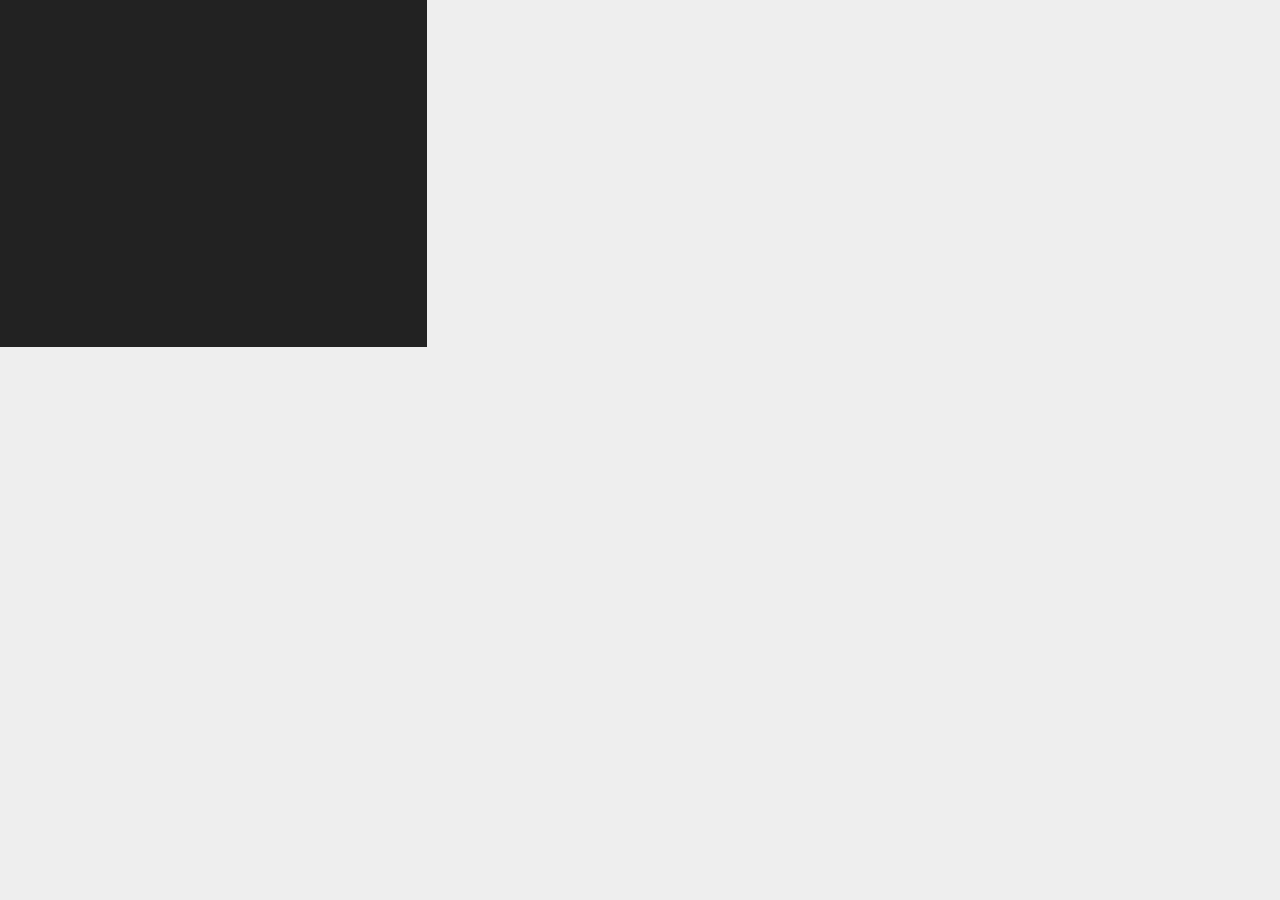
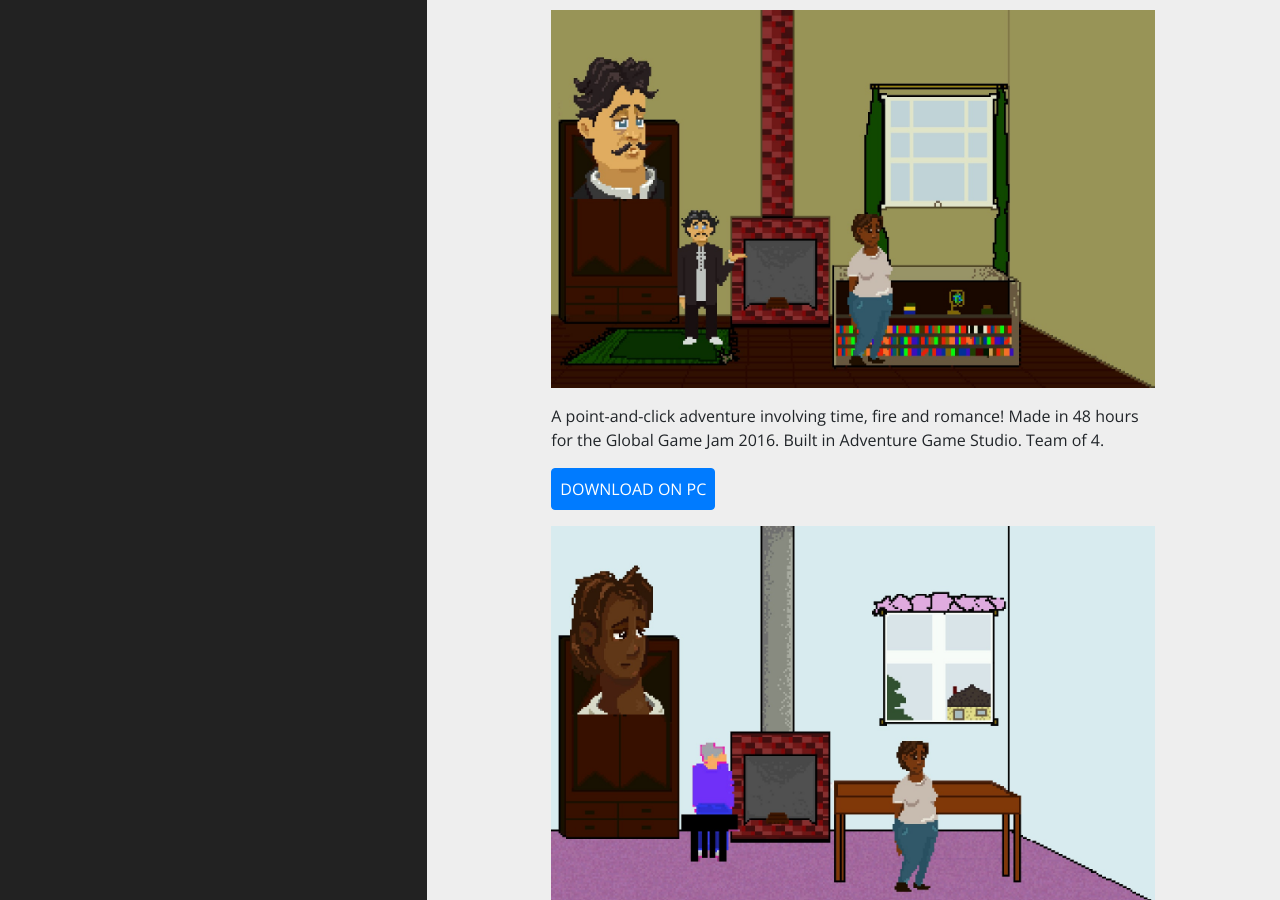
Before and after one commit to reismahnic/reis-mahnic, a Jekyll site: the page built from _games/seconds-times-the-charm.md, in a window 1280 px wide and 900 px high, scrolled down 553 px. Built offline with Jekyll 4.4.1, drawn with Linux system fonts in a browser that asks for light colours; before the commit the page ends 900 px from its top, so only the background shows below that.

Commit message:
Update Game “seconds-times-the-charm”

```diff
--- a/_games/seconds-times-the-charm.md
+++ b/_games/seconds-times-the-charm.md
@@ -5,3 +5,11 @@ header_image: /reis-mahnic/assets/images/secondstimes1.jpg
 order: 8
 ---
 _Writer, Programmer, Designer_
+
+![](/reis-mahnic/assets/images/secondstimes2.jpg)
+
+A point-and-click adventure involving time, fire and romance! Made in 48 hours for the Global Game Jam 2016. Built in Adventure Game Studio. Team of 4.
+
+[DOWNLOAD ON PC](https://www.adventuregamestudio.co.uk/site/games/game/2015/){: .btn .btn-primary .p-2}
+
+![](/reis-mahnic/assets/images/secondstimes3.jpg)
```
